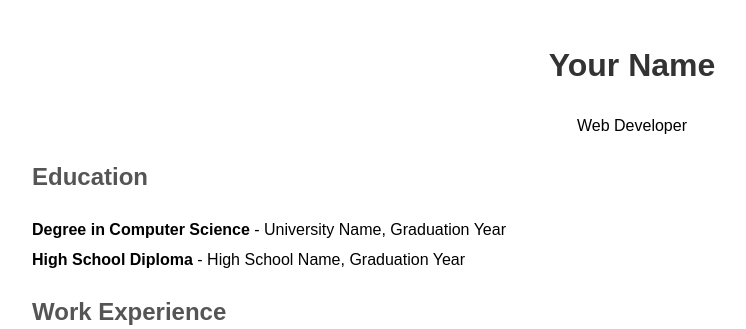
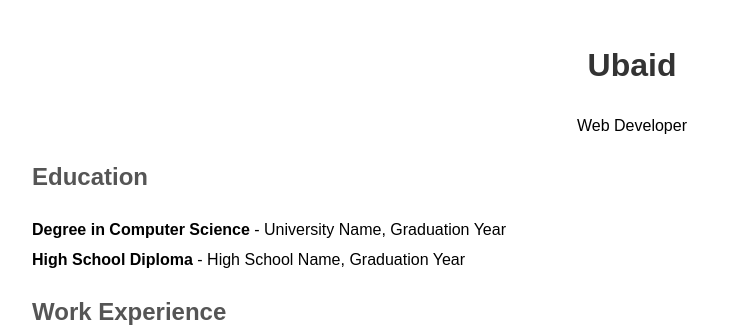
Before and after one commit to legeRise/tocsTerminal, a Flask app: page / in a window 1280 px wide. Shown: the top 329 px of the page, without its empty margins (8-754 px from the left). Run offline with Flask 3, Linux system fonts and the light colour scheme.

Commit message:
Update myfile.html

```diff
--- a/myFlaskApp/templates/myfile.html
+++ b/myFlaskApp/templates/myfile.html
@@ -45,7 +45,7 @@
 <body>
 
     <header>
-        <h1>Your Name</h1>
+        <h1>Ubaid</h1>
         <p>Web Developer</p>
     </header>
 
```
